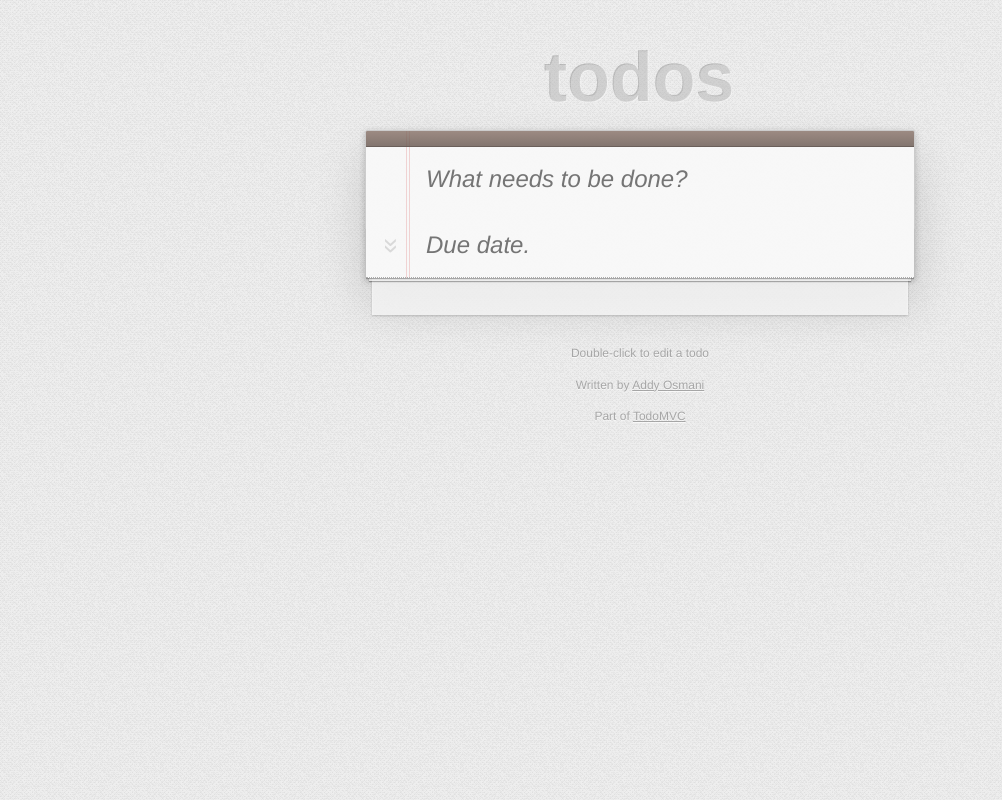
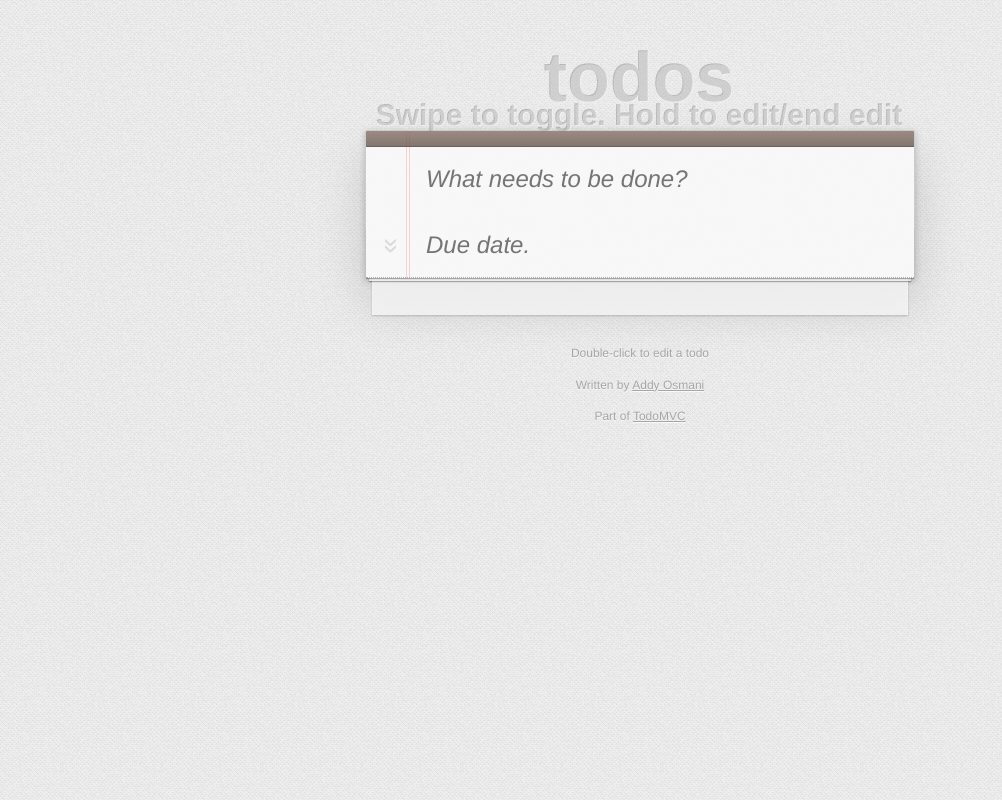
Before and after one commit to turb0charged/todo, a plain HTML site: page index.html in a window 1280 px wide. Shown: the whole page, without its empty margins (0-1002 px from the left). Drawn offline with Linux system fonts and the light colour scheme; files whose address does not match are found by name.

Commit message:
instructions for editing added

```diff
--- a/index.html
+++ b/index.html
@@ -12,6 +12,7 @@
 		<section id="todoapp">
 			<header id="header">
 				<h1>todos</h1>
+				<h2>Swipe to toggle. Hold to edit/end edit</h2>
 				<input id="new-todo" placeholder="What needs to be done?" autofocus>
 				<input id="new-date" placeholder="Due date." autofocus>
 			</header>
```
